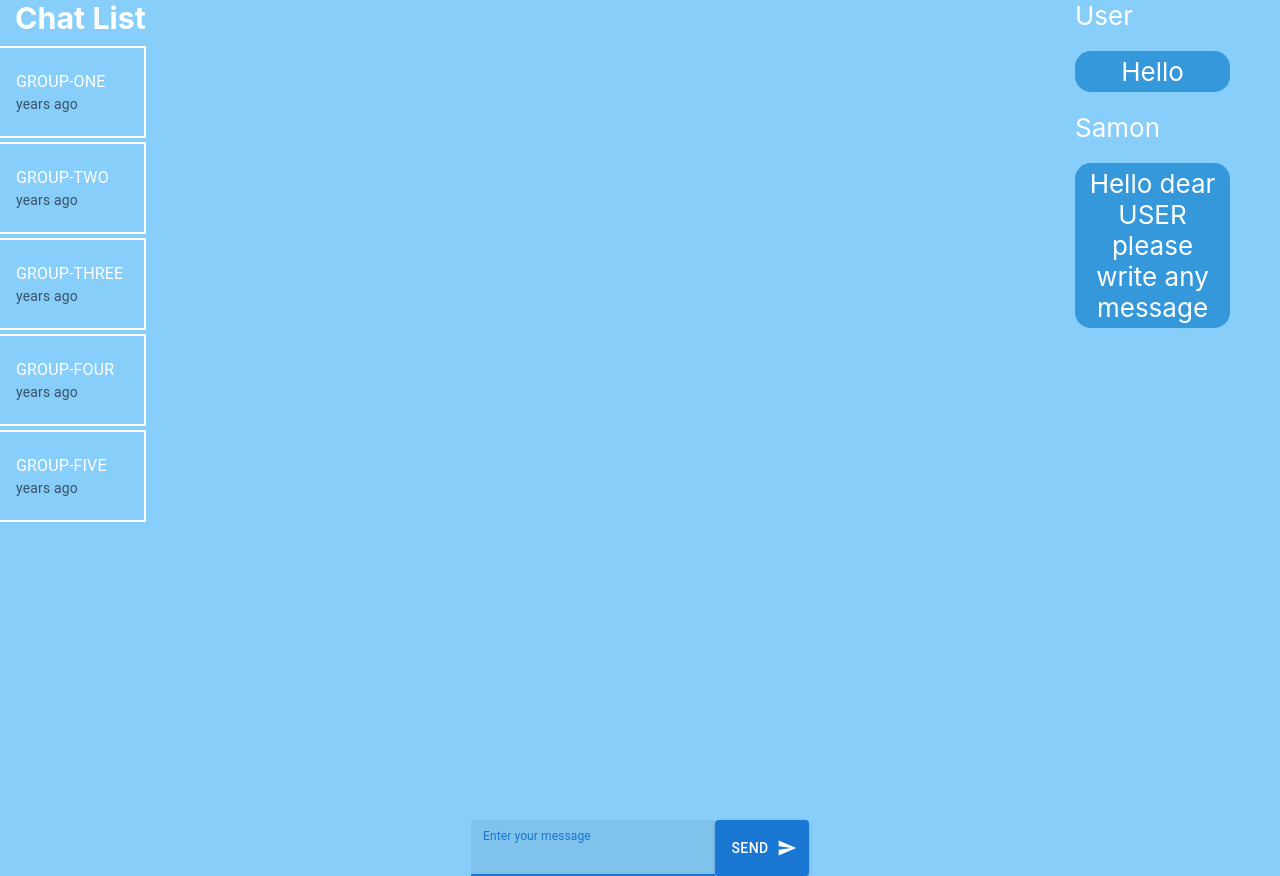
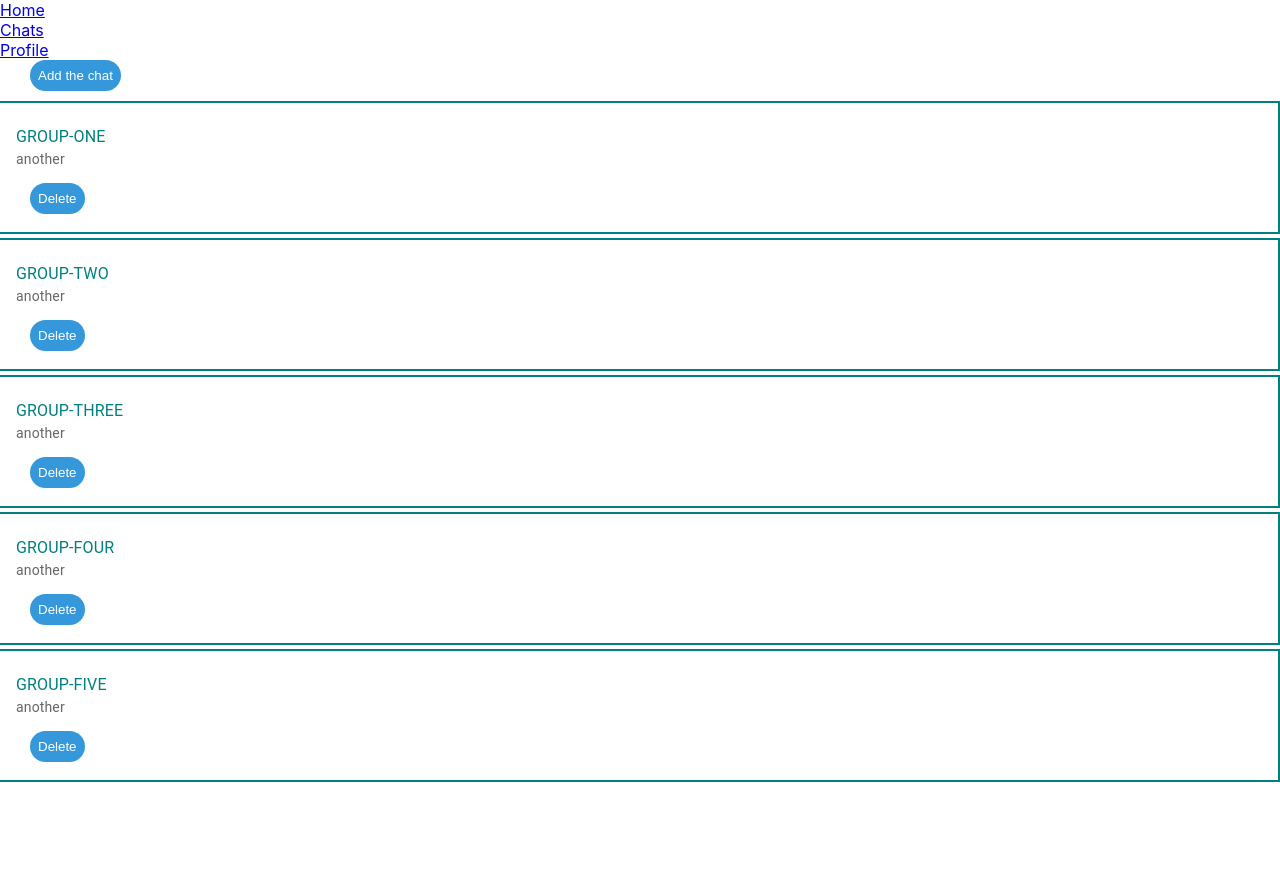
Before and after one commit to Avquiet/react-proj, a React app: page /chats/ in a window 1280 px wide. After the commit the page ends 800 px from the top, so only its background shows below. Built offline with nearby package versions, Linux system fonts and the light colour scheme.

Commit message:
Added hw-4 --13.11.2021

```diff
--- a/package.json
+++ b/package.json
@@ -41,6 +41,7 @@
     "eslint-webpack-plugin": "^2.5.2",
     "file-loader": "6.1.1",
     "fs-extra": "^9.0.1",
+    "history": "^5.1.0",
     "html-webpack-plugin": "4.5.0",
     "identity-obj-proxy": "3.0.0",
     "jest": "26.6.0",
@@ -63,6 +64,7 @@
     "react-dev-utils": "^11.0.3",
     "react-dom": "^17.0.2",
     "react-refresh": "^0.8.3",
+    "react-router-dom": "^6.0.2",
     "react-uuid": "^1.0.2",
     "resolve": "1.18.1",
     "resolve-url-loader": "^3.1.2",
--- a/src/App.css
+++ /dev/null
@@ -1,96 +0,0 @@
-* {
-  box-sizing: border-box;
-  margin: 0;
-  padding: 0;
-}
-
-/* .App {
-  text-align: center;
-} */
-
-.App-logo {
-  height: 40vmin;
-  pointer-events: none;
-}
-
-@media (prefers-reduced-motion: no-preference) {
-  .App-logo {
-    animation: App-logo-spin infinite 20s linear;
-  }
-}
-
-.App-header {
-  min-height: 100vh;
-  display: flex;
-  justify-content: space-between;
-  background-color:lightskyblue;
-  font-size: calc(10px + 2vmin);
-  color: white;
-}
-
-.App-main {
-  background-color:lightskyblue;
-  display: flex;
-  flex-direction: column;
-  align-items: center;
-  font-size: calc(10px + 2vmin);
-  color: white;
-}
-
-.App-link {
-  color: #61dafb;
-}
-
-.child-list:hover {
-  cursor: pointer;
-  background-color:lightgrey;
-}
-
-
-.area-ms {
-  background-color:dimgrey;
-  font-family:'Courier New', Courier, monospace;
-}
-.area-ms:hover {
-  cursor: pointer;
-  color: #61dafb;
-}
-
-.msg-list {
-  margin-right: 50px;
-}
-
-.text-list {
-  margin-left: 15px;
-  margin-bottom: 10px;
-}
-
-.area-subms:hover {
-  color: #3498db;
-  background: lightgray;
-  cursor: pointer;
-}
-
-.area-form {
-  margin-top: 20px;
-  display: flex;
-}
-
-.list-text {
-  width: 155px;
-  text-align: center;
-  padding: 5px;
-  margin-bottom: 20px;
-  background-color: #3498db;
-  margin-top: 20px;
-  border-radius: 0.99rem;
-}
-
-@keyframes App-logo-spin {
-  from {
-    transform: rotate(0deg);
-  }
-  to {
-    transform: rotate(360deg);
-  }
-}
--- a/src/App.js
+++ b/src/App.js
@@ -1,53 +1,26 @@
+import React from 'react';
+import { LinkItem } from './components/Links/main'
+import { BrowserRouter, Routes, Route } from "react-router-dom";
+import  Chat from './components/ChatApp/main';
+import { Home } from './components/Home/main';
+import { Profile }  from './components/Profile/main';
+import { RenderChats } from './components/ChatList/main';
 
-import { useCallback, useEffect, useState } from 'react';
-import './App.css';
-import { GoodMessages } from './components/Forms';
-import { MessageList } from './components/Message';
-import { authors } from './utils/constants.js';
-import  { RenderChats } from './components/ChatLists'
+export const App = () => (
+    <BrowserRouter>
+        <LinkItem />
+        <Routes>
+            <Route path="/" element={ <Home /> } />
+             <Route path="chats">
+                <Route index element={ <RenderChats />} />
+                <Route path=":chatId" element={ <Chat /> } />
+             </Route>
+            <Route path="/profile" element={ <Profile />} />
+            <Route path="*" element={
+            <h3>Page Not Found
+                <h1>404</h1>
+            </h3>} />
+        </Routes>
 
-function App() {
-
-  const otherMessages = [
-    {
-      author: authors.user,
-      text: 'Hello'
-    }
-  ];
-
-  const [msg, setMsg] = useState(otherMessages);
-
-  const handleSendMsg = useCallback ((startMsg) => {
-    setMsg((prevMsg) => [...prevMsg, startMsg]);
-  }, []);
-
-  useEffect(() => {
-    if (msg.length && msg[msg.length - 1].author !== authors.bot) {
-      const isTime = setTimeout(() => handleSendMsg({
-        author: authors.bot,
-        text: "Hello dear USER please write any message",
-        id: `list-${Date.now()}`
-      }),
-      2500);
-
-      return () => clearTimeout(isTime);
-    };
-
-  });
-
-  return (
-    <div className="App">
-      <header className="App-header">
-        <div className="item-chat">
-            <h3 className="text-list">Chat List</h3>
-            <RenderChats />
-        </div>
-            <MessageList messages={msg}/>
-      </header>
-      <main className="App-main">
-        <GoodMessages onlyMessages={handleSendMsg}/>
-      </main>
-    </div>
-  );
-}
-export default App;
+    </BrowserRouter>
+)
--- /dev/null
+++ b/src/components/ChatApp/chat.css
@@ -0,0 +1,116 @@
+* {
+    box-sizing: border-box;
+    margin: 0;
+    padding: 0;
+  }
+
+  /* .App {
+    text-align: center;
+  } */
+
+  .App-logo {
+    height: 40vmin;
+    pointer-events: none;
+  }
+
+  @media (prefers-reduced-motion: no-preference) {
+    .App-logo {
+      animation: App-logo-spin infinite 20s linear;
+    }
+  }
+
+  .App-header {
+    min-height: 100vh;
+    display: flex;
+    justify-content: space-between;
+    background-color:lightskyblue;
+    font-size: calc(10px + 2vmin);
+    color: white;
+  }
+
+  .App-main {
+    background-color:lightskyblue;
+    display: flex;
+    flex-direction: column;
+    align-items: center;
+    font-size: calc(10px + 2vmin);
+    color: white;
+  }
+
+  .App-link {
+    color: #61dafb;
+  }
+
+  .chat-load {
+    text-decoration: none;
+    color: teal;
+  }
+
+  .chat-load:hover {
+    color: teal;
+  }
+
+  .child-list:hover {
+    cursor: pointer;
+    background-color:lightgrey;
+  }
+
+
+  .area-ms {
+    background-color:dimgrey;
+    font-family:'Courier New', Courier, monospace;
+  }
+  .area-ms:hover {
+    cursor: pointer;
+    color: #61dafb;
+  }
+
+  .msg-list {
+    margin-right: 50px;
+  }
+
+  .text-list {
+    margin-left: 15px;
+    margin-bottom: 10px;
+  }
+
+  .area-subms:hover {
+    color: #3498db;
+    background: lightgray;
+    cursor: pointer;
+  }
+
+  .area-form {
+    margin-top: 20px;
+    display: flex;
+  }
+
+  .list-text {
+    width: 155px;
+    text-align: center;
+    padding: 5px;
+    margin-bottom: 20px;
+    background-color: #3498db;
+    margin-top: 20px;
+    border-radius: 0.99rem;
+  }
+
+  .other-but {
+    background-color:#3498db;
+    border: none;
+    padding: 8px;
+    margin-left: 30px;
+    margin-bottom: 10px;
+    border-radius: 0.99rem;
+    cursor: pointer;
+    color: white;
+  }
+
+  @keyframes App-logo-spin {
+    from {
+      transform: rotate(0deg);
+    }
+    to {
+      transform: rotate(360deg);
+    }
+  }
--- /dev/null
+++ b/src/components/ChatApp/main.js
@@ -0,0 +1,92 @@
+
+import { useCallback, useEffect, useState } from 'react';
+import './chat.css';
+import { GoodMessages } from '../Forms';
+import { MessageList } from '../Message';
+import { authors } from '../../utils/constants';
+import { RenderChats } from '../ChatList/main';
+import { Navigate, useParams } from "react-router";
+
+const initialMessages = {
+  c1: [
+    {
+      author: authors.user,
+      text: 'Hello, welcome to the group-1'
+    }
+  ],
+  c2: [
+    {
+      author: authors.user,
+      text: 'Hello, welcome to the group-2'
+    }
+  ],
+  c3: [
+    {
+      author: authors.user,
+      text: 'Hello, welcome to the group-3'
+    }
+  ],
+  c4: [
+    {
+      author: authors.user,
+      text: 'Hello, welcome to the group-4'
+    }
+  ],
+  c5: [
+    {
+      author: authors.user,
+      text: 'Hello, welcome to the group-5'
+    }
+  ]
+};
+
+function Chat() {
+
+  const { chatId } = useParams();
+
+  const [messages, setMessages] = useState(initialMessages);
+
+  const handleSendMessage = useCallback (
+    (newMessage) => {
+      setMessages((prevMessages) => ({
+        ...prevMessages,
+        [chatId]: [...prevMessages[chatId], newMessage],
+      }));
+    }, [chatId]
+  );
+  useEffect(() => {
+    if (messages[chatId]?.length && messages[chatId]?.[messages[chatId]?.length - 1].author !== authors.bot) {
+
+      const timeout = setTimeout(() => handleSendMessage({
+        author: authors.bot,
+        text: "Hello dear USER please write any message",
+        id: `list-${Date.now()}`
+      }),
+      2500);
+
+      return () => clearTimeout(timeout);
+    };
+
+  });
+
+  if (!messages[chatId]) {
+    return <Navigate replace to="/chats/" />
+  }
+
+  return (
+    <div className="App">
+      <header className="App-header">
+        <div className="item-chat">
+            <h3 className="text-list">Chat List</h3>
+            <RenderChats />
+        </div>
+            <MessageList messages={messages[chatId]}/>
+      </header>
+      <main className="App-main">
+        <GoodMessages onlyMessages={handleSendMessage}/>
+      </main>
+    </div>
+  );
+}
+
+export default Chat;
--- /dev/null
+++ b/src/components/ChatList/main.js
@@ -0,0 +1,72 @@
+import { NavLink } from "react-router-dom";
+import {v4 as uuid} from 'uuid';
+import * as React from 'react';
+import { useState } from 'react';
+import List from '@mui/material/List';
+import ListItem from '@mui/material/ListItem';
+import ListItemText from '@mui/material/ListItemText';
+
+
+export const RenderChats = () => {
+
+
+    const [listOfChat, setArr] = useState(
+        [
+            {
+                name: 'GROUP-ONE',
+                id: 'c1'
+            },
+            {
+                name: 'GROUP-TWO',
+                id: 'c2'
+            },
+            {
+                name: 'GROUP-THREE',
+                id: 'c3'
+            },
+            {
+                name: 'GROUP-FOUR',
+                id: 'c4'
+            },
+            {
+                name: 'GROUP-FIVE',
+                id: 'c5'
+            }
+        ]
+    );
+
+    const removeItem = id => {
+        setArr(prevState => prevState.filter(el => el.id !== id ))
+    }
+
+    const [value] = useState('')
+
+    return (
+        <div>
+            <button className="other-but" onClick={ () => setArr([...listOfChat, value]) }>Add the chat</button>
+
+            {listOfChat.map((roster) => (
+                <List className="child-list" key={ uuid() } sx={{
+                    textDecoration: 'none',
+                    border: '2px solid teal',
+                    marginBottom: '4px',
+                    borderLeft: 'none'
+                    }}>
+                    <>
+                        <ListItem>
+                            <NavLink className="chat-load" to={`/chats/${roster.id}`}>
+                                <ListItemText primary={roster.name}  secondary='another'/>
+                            </NavLink>
+                        </ListItem>
+                        <button
+                            className="other-but"
+                            removeItem={removeItem}
+                            onClick={ () => removeItem(roster.id)}
+                            >Delete
+                        </button>
+                    </>
+                </List>
+            ))}
+        </div>
+    )
+}
--- a/src/components/ChatLists.jsx
+++ /dev/null
@@ -1,44 +0,0 @@
-import {v4 as uuid} from 'uuid';
-import * as React from 'react';
-import List from '@mui/material/List';
-import ListItem from '@mui/material/ListItem';
-import ListItemText from '@mui/material/ListItemText';
-
- const listOfChat = [
-    {
-        name: 'GROUP-ONE',
-        id: '1'
-    },
-    {
-        name: 'GROUP-TWO',
-        id: '2'
-    },
-    {
-        name: 'GROUP-THREE',
-        id: '3'
-    },
-    {
-        name: 'GROUP-FOUR',
-        id: '4'
-    },
-    {
-        name: 'GROUP-FIVE',
-        id: '5'
-    }
-]
-
-export const RenderChats = () => {
-    return listOfChat.map(roster => {
-        return (
-            <List className="child-list" key={ uuid() } sx={{
-                border: '2px solid #fff',
-                marginBottom: '4px',
-                borderLeft: 'none'
-                }}>
-                <ListItem>
-                    <ListItemText primary={roster.name} secondary="years ago"/>
-                </ListItem>
-            </List>
-        )
-    })
-}
--- a/src/components/Forms.jsx
+++ b/src/components/Forms.jsx
@@ -12,22 +12,23 @@ export const GoodMessages = ({ onlyMessages }) => {
         setValue(event.target.value);
     }
     const handleSubmit = (event) => {
+        event.preventDefault()
         onlyMessages({
             author: authors.user,
             text: value,
             id: `list-${Date.now()}`
         })
-        event.preventDefault()
 
         setValue('');
+    }
 
-    }
     inputFocus.current?.focus();
 
     return(
         <form className="area-form" onSubmit={handleSubmit}>
             <TextField
              value={value}
+             autoFocus
              onChange={handleChange}
              id="filled-basic"
              label="Enter your message"
--- /dev/null
+++ b/src/components/Home/main.js
@@ -0,0 +1,5 @@
+import React from 'react';
+
+export const Home = () => {
+    return <h3>Welcome to Home!</h3>
+}
--- /dev/null
+++ b/src/components/Links/main.js
@@ -0,0 +1,16 @@
+import React from 'react';
+import { Link } from "react-router-dom";
+
+export const LinkItem = () => {
+    return <ul>
+    <li>
+        <Link to="/">Home</Link>
+    </li>
+    <li>
+        <Link to="/chats">Chats</Link>
+    </li>
+    <li>
+        <Link to="/profile">Profile</Link>
+    </li>
+</ul>
+}
--- /dev/null
+++ b/src/components/Profile/main.js
@@ -0,0 +1,5 @@
+import React from 'react';
+
+export const Profile = () => {
+    return <h3>Welcome to Profile!</h3>
+}
--- a/src/index.js
+++ b/src/index.js
@@ -1,15 +1,10 @@
 import React from 'react';
 import ReactDOM from 'react-dom';
 import './index.css';
-import App from './App';
+import { App } from './App';
 import reportWebVitals from './reportWebVitals';
 
-ReactDOM.render(
-  <React.StrictMode>
-    <App />
-  </React.StrictMode>,
-  document.getElementById('root')
-);
+ReactDOM.render(<App />, document.getElementById("root"));
 
 // If you want to start measuring performance in your app, pass a function
 // to log results (for example: reportWebVitals(console.log))
```
Also changed, not shown: 1 other file (tests, documents, lock files or other folders).
